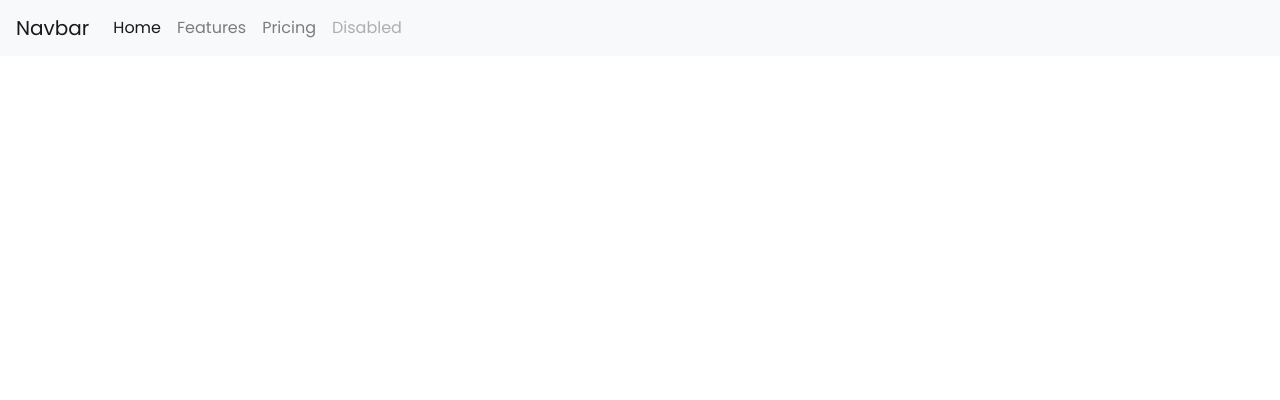
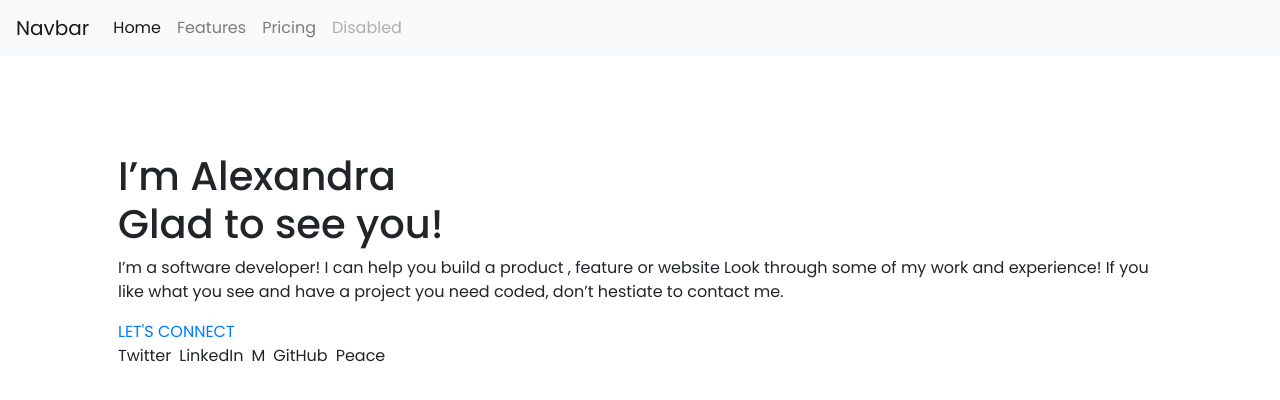
Before and after one commit to ElShaer398/portfolio-using-bootstrap, a website: page index.html in a window 1280 px wide. Drawn offline with nearby package versions, Linux system fonts and the light colour scheme.

Commit message:
Added 'About me' section

```diff
--- a/index.html
+++ b/index.html
@@ -32,5 +32,21 @@
       </ul>
     </div>
   </nav>
+
+  <div class="container mt-5 px-5">
+    <h1 class="pt-5">I’m Alexandra<br>Glad to see you!</h1>
+
+    <p>I’m a software developer! I can help you build a product , feature or website Look through some of my work and experience! If you like what you see and have a project you need coded, don’t hestiate to contact me.</p>
+
+    <a class="text-uppercase text-primary">Let's connect</a>
+    <ul class="d-flex">
+      <li class="media mr-2"><a>Twitter</a></li>
+      <li class="media mr-2"><a>LinkedIn</a></li>
+      <li class="media mr-2"><a>M</a></li>
+      <li class="media mr-2"><a>GitHub</a></li>
+      <li class="media mr-2"><a>Peace</a></li>
+    </ul>
+  </div>
+
 </body>
 </html>
```
